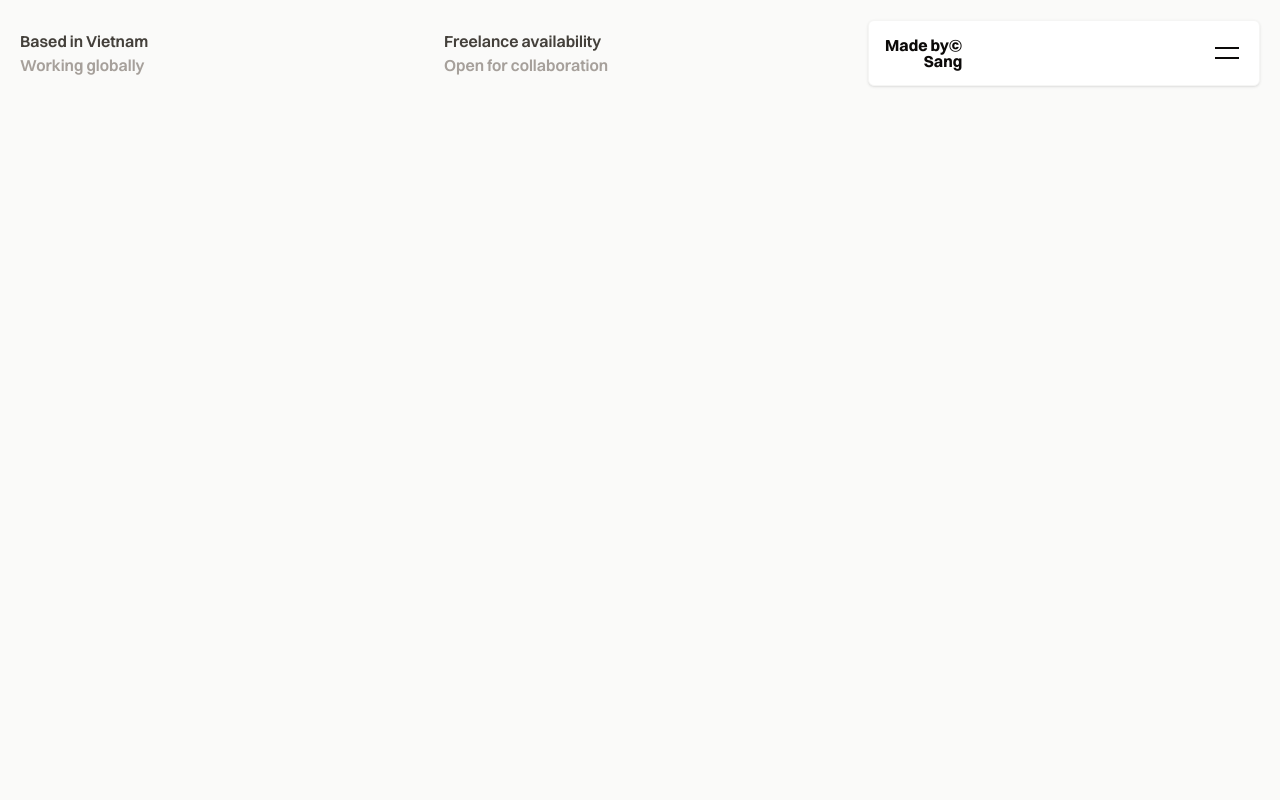
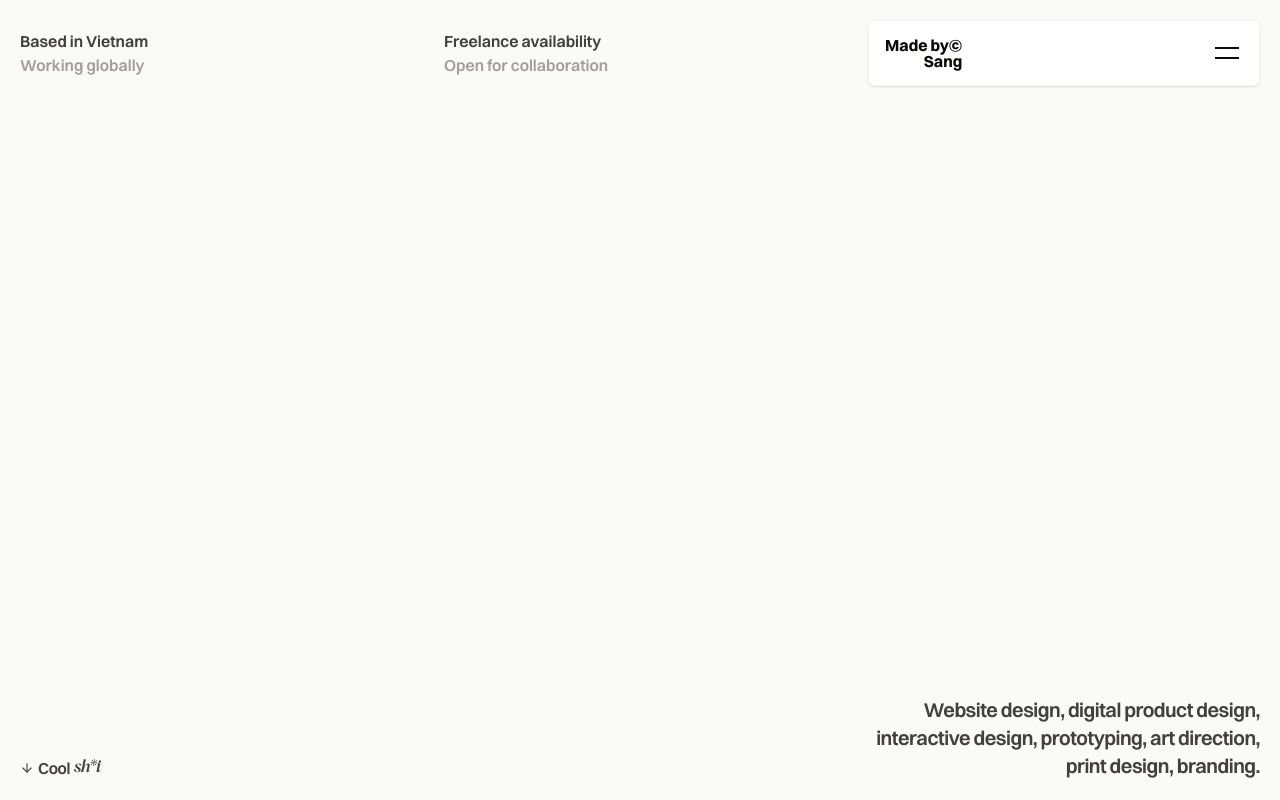
Before and after one commit to Inori2/creative-portfolio, a React (Vite) app: page / in a window 1280 px wide. Built offline with nearby package versions, Linux system fonts and the light colour scheme.

Commit message:
Add hero section

```diff
--- a/src/Components/Hero.jsx
+++ b/src/Components/Hero.jsx
@@ -1,12 +1,55 @@
 import gsap from "gsap";
 import SplitText from "gsap/SplitText";
+import ScrambleTextPlugin from "gsap/ScrambleTextPlugin";
+import { useEffect } from "react";
+gsap.registerPlugin(SplitText, ScrambleTextPlugin);
 
 export default function Hero({ isPreloaderDone }) {
+  useEffect(() => {}, [isPreloaderDone]);
+
   return (
-    <>
-      <div className="w-screen h-[100svh] bg-stone-50 p-4 pt-30 grid grid-cols-12">
-        <div className="heading-block "></div>
+    <div className="bg-stone-50 w-screen h-screen flex flex-col px-5">
+      {/* Main empty space */}
+      <div className="flex-1">
+        <div></div>
       </div>
-    </>
+
+      {/* Bottom line content */}
+      <div className="flex flex-col md:flex-row justify-between items-end gap-4 py-5">
+        {/* Left side: cool sh*t */}
+        <div className="hidden md:flex items-center gap-1 text-stone-700">
+          <svg
+            xmlns="http://www.w3.org/2000/svg"
+            width="16"
+            height="16"
+            viewBox="0 0 24 24"
+            fill="none"
+            stroke="currentColor"
+            strokeWidth="2"
+            strokeLinecap="round"
+            strokeLinejoin="round"
+            className="w-[clamp(14px,1vw,24px)] h-[clamp(14px,1vw,24px)] text-stone-700"
+            aria-hidden="true"
+          >
+            <path d="M12 5v14"></path>
+            <path d="m19 12-7 7-7-7"></path>
+          </svg>
+          <span className="text-base font-primary font-semibold tracking-tight">
+            Cool
+          </span>
+          <span className="text-base font-secondary font-medium tracking-tight">
+            sh*t
+          </span>
+        </div>
+
+        {/* Right side text */}
+        <div className="w-full md:w-[25rem]">
+          <span className="block text-center md:text-right font-primary font-semibold text-xl tracking-tight text-stone-700">
+            Website design, digital product design, interactive design,
+            prototyping, art direction, print design, branding.
+          </span>
+        </div>
+      </div>
+    </div>
   );
 }
--- a/src/Components/Menu.jsx
+++ b/src/Components/Menu.jsx
@@ -33,7 +33,7 @@ const Menu = forwardRef((props, ref) => {
       menuContainer,
       {
         height: naturalHeight,
-        duration: 0.1,
+        duration: 0.3,
         boxShadow:
           "0px 1px 0px rgb(0 0 0 / 0.075), 0px 1px 1px rgb(0 0 0 / 0.075), 0px 3px 3px rgb(0 0 0 / 0.075)",
       },
@@ -65,7 +65,7 @@ const Menu = forwardRef((props, ref) => {
         autoAlpha: 1,
         scale: 1,
         y: 0,
-        duration: 0.5,
+        duration: 0.3,
         transformOrigin: "center bottom",
         ease: "power1.out",
       },
```
